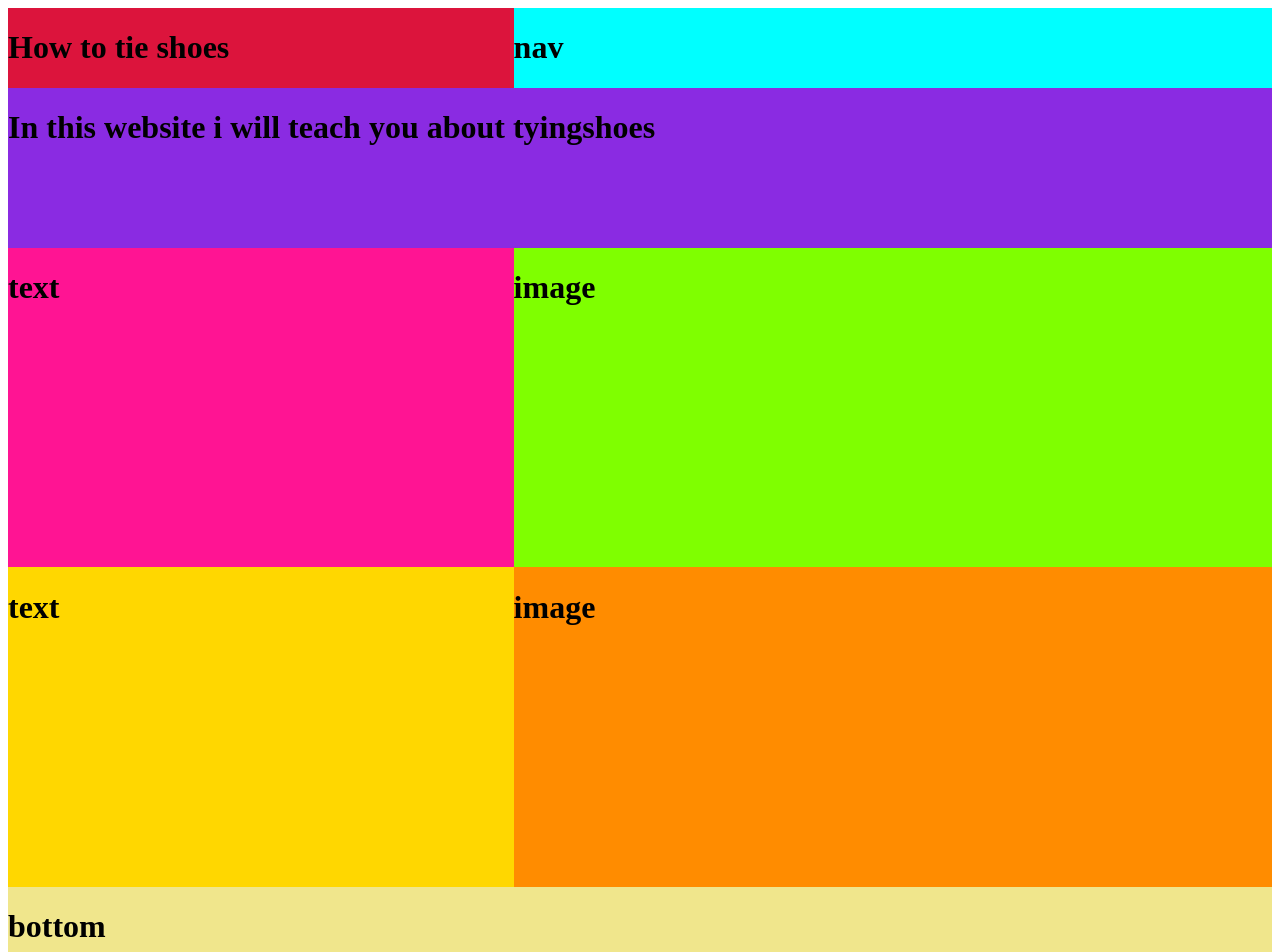
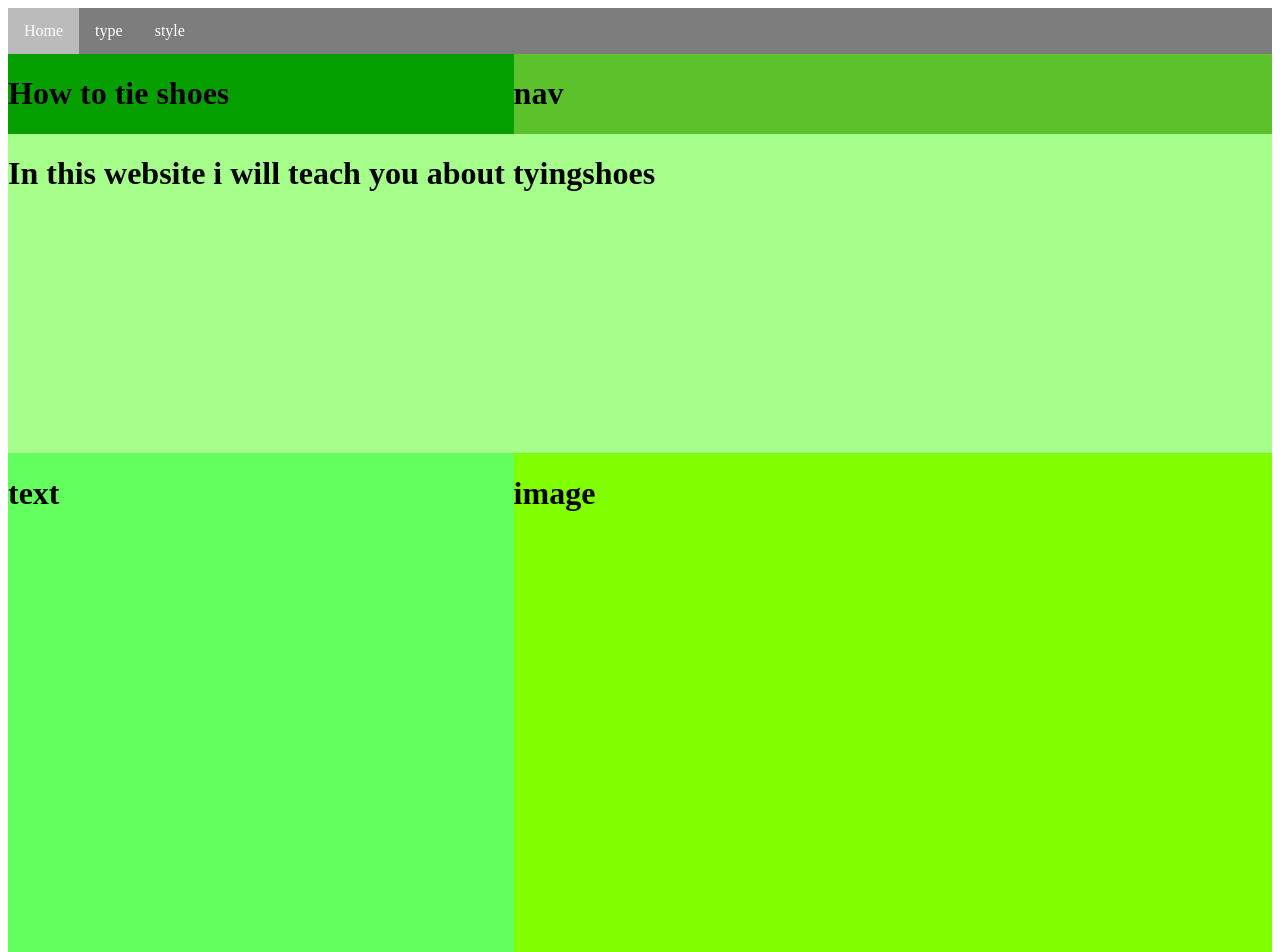
Before and after one commit to Snicell/How-to-website-tie-shoes, a plain HTML site: page index.html in a window 1280 px wide. Shown: the top 952 px of the page. Drawn offline with Linux system fonts and the light colour scheme.

Commit message:
added nav bar i will move it next time

```diff
--- a/index.html
+++ b/index.html
@@ -7,7 +7,12 @@
     <title>tyingshoes</title>
 </head>
 <body>
-    <div class="container">
+    <ul>
+        <li><a class="active" href="index.html">Home</a></li>
+        <li><a href="type.html">type</a></li>
+        <li><a href="style.html">style</a></li>
+    </ul>
+        <div class="container">
           <div class="logo">
             <h1>How to tie shoes</h1>
           </div>
--- a/style.css
+++ b/style.css
@@ -1,25 +1,25 @@
 .container {
     display: grid;
     grid-template-columns: 2fr 3fr;
-    grid-template-rows: 1fr 2fr 4fr 4fr 1fr;
+    grid-template-rows: 1fr 4fr 7fr 7fr 1fr;
 }
 
 .logo {
     grid-column: 1/2;
     grid-row: 1/2;
-    background-color: crimson;
+    background-color: rgb(5, 160, 0);
 }
 
 .navigation {
     grid-column: 2/3;
     grid-row: 1/2;
-    background-color: aqua;
+    background-color: rgb(91, 194, 43);
 }
 
 .info {
     grid-column: 1/3;
     grid-row: 2/3;
-    background-color: blueviolet;
+    background-color: rgb(165, 255, 138);
 }
 
 .topimage {
@@ -31,25 +31,25 @@
 .lowimage {
     grid-column: 2/3;
     grid-row: 4/5;
-    background-color: darkorange;
+    background-color: rgb(206, 255, 128);
 }
 
 .topleft {
     grid-column: 1/2;
     grid-row: 3/4;
-    background-color: deeppink;
+    background-color: rgb(99, 255, 94);
 }
 
 .lowleft {
     grid-column: 1/2;
     grid-row: 4/5;
-    background-color: gold;
+    background-color: rgb(30, 255, 0);
 }
 
 .bottom {
     grid-column: 1/3;
     grid-row:5/6;
-    background-color: khaki;
+    background-color: rgb(0, 119, 20);
 }
 
 ul {
```
Also changed, not shown: type.html (added, +11 -0 lines), shoes.webp (added), style.html (added).
